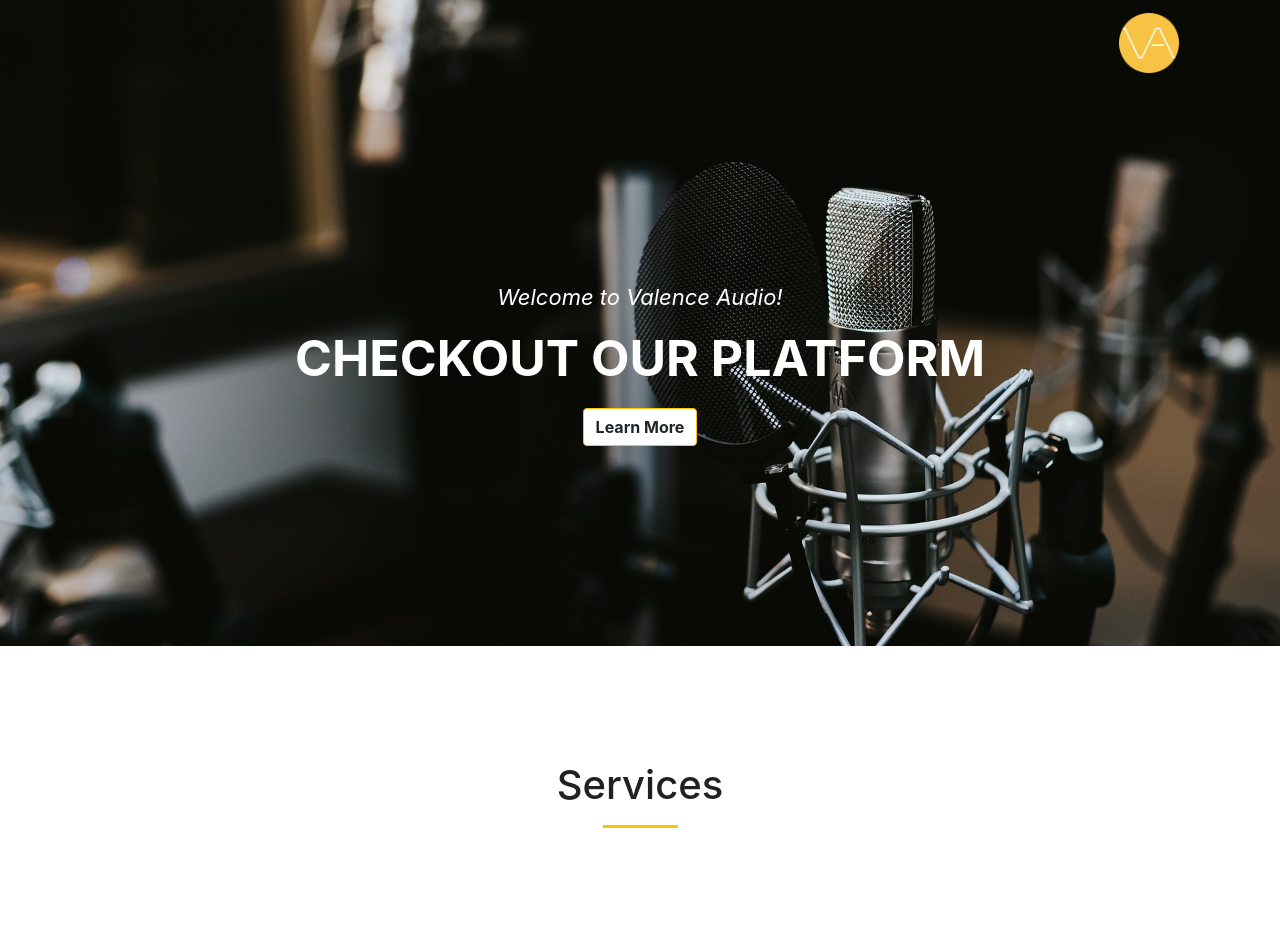
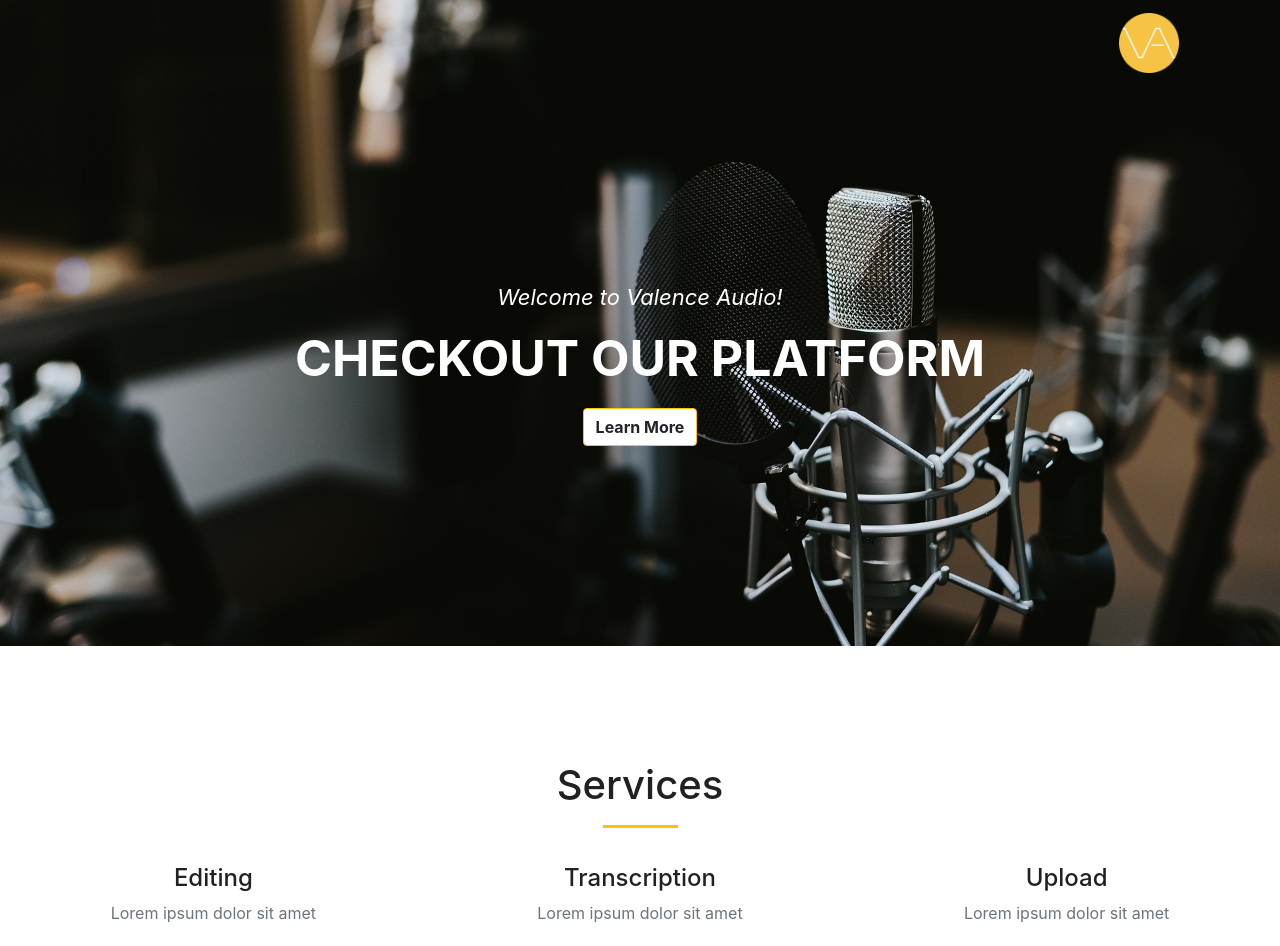
Before and after one commit to ValenceAudio/valence-audio-site, a React app: page / in a window 1280 px wide. Shown: the top 946 px of the page. Built offline with nearby package versions, Linux system fonts and the light colour scheme; what cssify would draw is missing.

Commit message:
Change default padding of horizontal rule

```diff
--- a/src/scss/index.scss
+++ b/src/scss/index.scss
@@ -9,7 +9,7 @@
 hr {
   border-width: 3px;
   max-width: 75px;
-  padding-bottom: 100px;
+  padding-bottom: 20px;
 }
 
 hr.primary {
```
